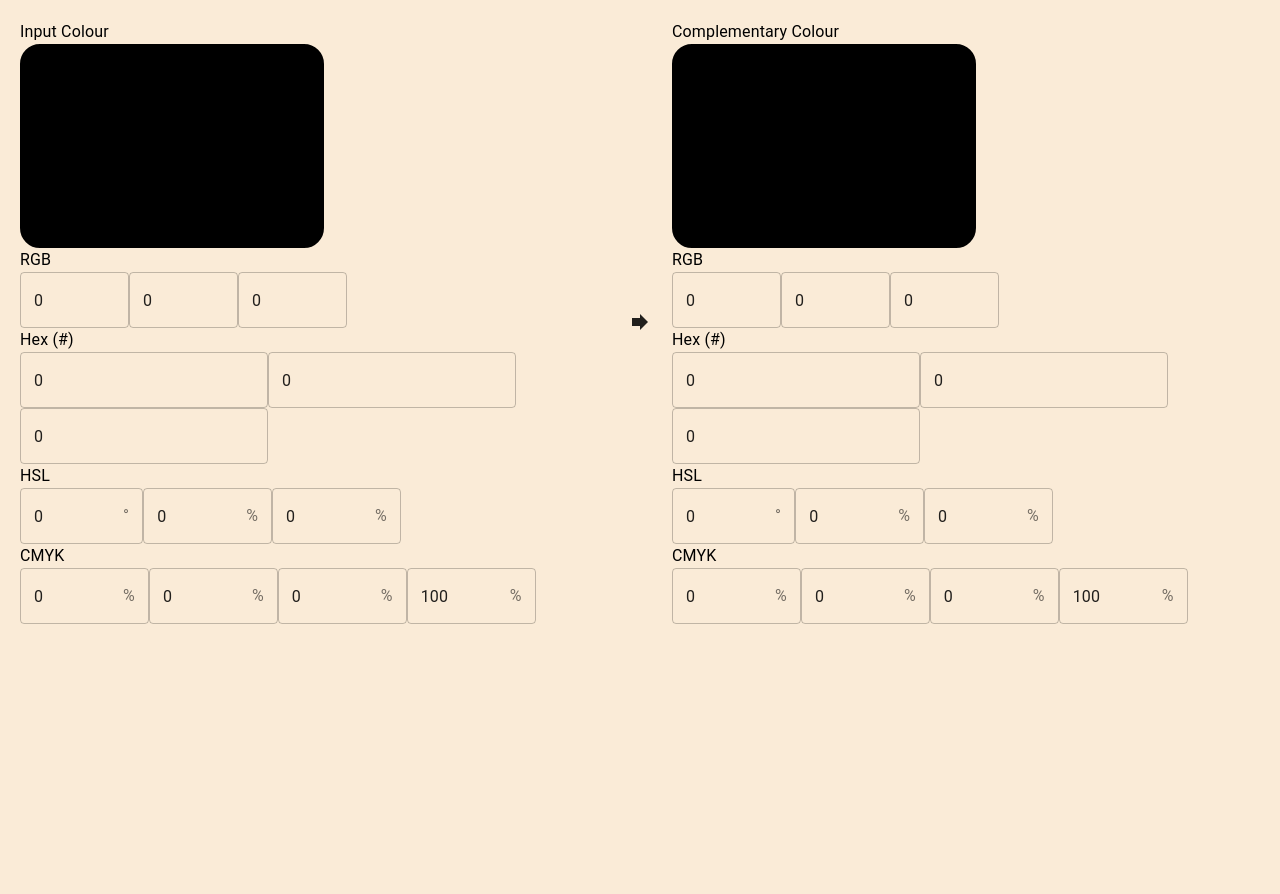
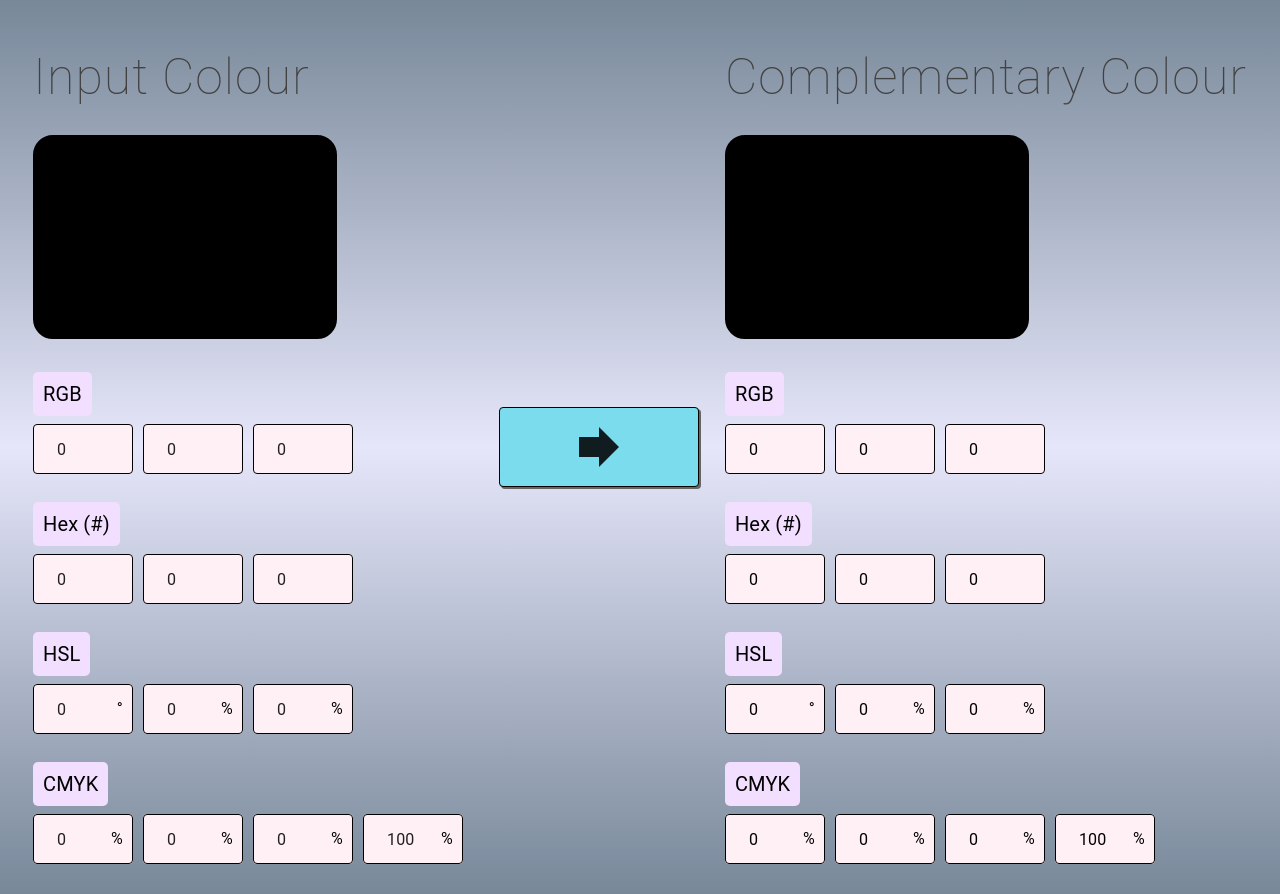
Before and after one commit to AkThao/complementary-colours, a React (Create React App) app: page / in a window 1280 px wide. Before the commit the page ends 800 px from the top, so only its background shows below. Built offline with nearby package versions, Linux system fonts and the light colour scheme.

Commit message:
A whole lot of styling and disable the output fields

```diff
--- a/package.json
+++ b/package.json
@@ -8,6 +8,7 @@
     "@testing-library/jest-dom": "^4.2.4",
     "@testing-library/react": "^9.5.0",
     "@testing-library/user-event": "^7.2.1",
+    "clsx": "^1.1.1",
     "color-convert": "^2.0.1",
     "react": "^16.13.1",
     "react-dom": "^16.13.1",
--- a/src/App.js
+++ b/src/App.js
@@ -10,6 +10,30 @@ const useStyles = makeStyles(() => ({
     display: "flex",
     justifyContent: "space-around",
     padding: 20,
+  },
+  button: {
+    height: 80,
+    width: 200,
+    alignSelf: "center",
+    backgroundColor: "#7bdced",
+    border: "1px solid black",
+    boxShadow: "2px 2px #666",
+    "&:hover": {
+      backgroundColor: "#11aa00",
+      transition: "background-color 0.4s",
+      "& $arrow": {
+        fontSize: 75,
+      },
+    },
+    "&:active": {
+      boxShadow: "none",
+      transform: "translate(2px, 2px)",
+      transition: "box-shadow transform 0.4s",
+    },
+  },
+  arrow: {
+    fontSize: 60,
+    transition: "font-size 0.4s",
   },
 }));
 
@@ -34,8 +58,8 @@ function App() {
           colour={inputColour}
           handleColourChange={setInputColour}
         />
-        <Button onClick={calculateComplementary}>
-          <ForwardIcon />
+        <Button onClick={calculateComplementary} className={classes.button}>
+          <ForwardIcon className={classes.arrow} />
         </Button>
         <OutputSection colour={outputColour} />
       </div>
--- a/src/ColourDisplayBox.js
+++ b/src/ColourDisplayBox.js
@@ -8,6 +8,7 @@ const useStyles = makeStyles(() => ({
     height: 200,
     border: "2px solid black",
     borderRadius: 20,
+    margin: "20px 0px 40px 0px",
     backgroundColor: props => props.colour,
   },
 }));
--- a/src/ColourFields/CmykField.js
+++ b/src/ColourFields/CmykField.js
@@ -4,15 +4,63 @@ import {
   Typography,
   InputAdornment,
   Tooltip,
+  makeStyles,
 } from "@material-ui/core";
+import clsx from "clsx";
+
+const useStyles = makeStyles((theme) => ({
+  textField: theme.textField,
+  textFieldCustomBorder: {
+    "& .MuiOutlinedInput-notchedOutline": {
+      borderColor: "black",
+      borderWidth: 1,
+    },
+    "&:hover .MuiOutlinedInput-notchedOutline": {
+      borderColor: (props) => {
+        return `${props.colour}`;
+      },
+      borderWidth: 2,
+    },
+    "&.Mui-focused .MuiOutlinedInput-notchedOutline": {
+      borderColor: (props) => {
+        return `${props.colour}`;
+      },
+      borderWidth: 2,
+    },
+    "&.Mui-disabled": {
+      color: "black",
+    },
+    "&.Mui-disabled .MuiOutlinedInput-notchedOutline": {
+      borderColor: "black",
+      borderWidth: 1,
+    },
+    "&.Mui-disabled:hover .MuiOutlinedInput-notchedOutline": {
+      borderWidth: 2,
+    },
+  },
+  label: theme.label,
+  labelContainer: theme.labelContainer,
+  inputAdornment: {
+    "& .MuiTypography-body1": {
+      color: "black",
+    },
+  },
+}));
 
 const TooltipTextField = (props) => {
+  const classes = useStyles(props);
+
   return (
     <Tooltip arrow title={props.title}>
       <TextField
         variant="outlined"
         InputProps={{
-          endAdornment: <InputAdornment position="end">%</InputAdornment>,
+          endAdornment: (
+            <InputAdornment className={classes.inputAdornment} position="end">
+              %
+            </InputAdornment>
+          ),
+          className: clsx(classes.textField, classes.textFieldCustomBorder),
         }}
         inputProps={{
           min: 0,
@@ -22,93 +70,50 @@ const TooltipTextField = (props) => {
         placeholder="0%"
         onChange={props.onChange}
         value={props.value}
+        disabled={!props.input}
       />
     </Tooltip>
   );
 };
 
 const CmykField = (props) => {
+  const classes = useStyles();
+
   return (
     <>
       <Tooltip arrow title="Four CMYK components, each in the range 0-100%">
-        <Typography>CMYK</Typography>
+        <Typography className={classes.labelContainer}>
+          <span className={classes.label}>CMYK</span>
+        </Typography>
       </Tooltip>
       <TooltipTextField
         title="Cyan: 0-100%"
         value={props.value[0]}
         onChange={props.onChangeC}
+        colour="cyan"
+        input={props.input}
       />
       <TooltipTextField
         title="Magenta: 0-100%"
         value={props.value[1]}
         onChange={props.onChangeM}
+        colour="magenta"
+        input={props.input}
       />
       <TooltipTextField
         title="Yellow: 0-100%"
         value={props.value[2]}
         onChange={props.onChangeY}
+        colour="yellow"
+        input={props.input}
       />
       <TooltipTextField
         title="Black: 0-100%"
         value={props.value[3]}
         onChange={props.onChangeK}
+        colour="black"
+        input={props.input}
       />
-      {/* <TextField
-        variant="outlined"
-        InputProps={{
-          endAdornment: <InputAdornment position="end">%</InputAdornment>,
-        }}
-        inputProps={{
-          min: 0,
-          max: 100,
-        }}
-        type="number"
-        placeholder="0%"
-        onChange={props.onChangeC}
-        value={props.value[0]}
-      />
-      <TextField
-        variant="outlined"
-        InputProps={{
-          endAdornment: <InputAdornment position="end">%</InputAdornment>,
-        }}
-        inputProps={{
-          min: 0,
-          max: 100,
-        }}
-        type="number"
-        placeholder="0%"
-        onChange={props.onChangeM}
-        value={props.value[1]}
-      />
-      <TextField
-        variant="outlined"
-        InputProps={{
-          endAdornment: <InputAdornment position="end">%</InputAdornment>,
-        }}
-        type="number"
-        inputProps={{
-          min: 0,
-          max: 100,
-        }}
-        placeholder="0%"
-        onChange={props.onChangeY}
-        value={props.value[2]}
-      />
-      <TextField
-        variant="outlined"
-        InputProps={{
-          endAdornment: <InputAdornment position="end">%</InputAdornment>,
-        }}
-        inputProps={{
-          min: 0,
-          max: 100,
-        }}
-        type="number"
-        placeholder="0%"
-        onChange={props.onChangeK}
-        value={props.value[3]}
-      /> */}
     </>
   );
 };
--- a/src/ColourFields/HexField.js
+++ b/src/ColourFields/HexField.js
@@ -1,39 +1,90 @@
 import React from "react";
-import { TextField, Typography, Tooltip } from "@material-ui/core";
+import { TextField, Typography, Tooltip, makeStyles } from "@material-ui/core";
+import clsx from "clsx";
+
+const useStyles = makeStyles((theme) => ({
+  textField: theme.textField,
+  textFieldCustomBorder: {
+    "& .MuiOutlinedInput-notchedOutline": {
+      borderColor: "black",
+      borderWidth: 1,
+    },
+    "&:hover .MuiOutlinedInput-notchedOutline": {
+      borderColor: (props) => {
+        return `${props.colour}`;
+      },
+      borderWidth: 2,
+    },
+    "&.Mui-focused .MuiOutlinedInput-notchedOutline": {
+      borderColor: (props) => {
+        return `${props.colour}`;
+      },
+      borderWidth: 2,
+    },
+    "&.Mui-disabled": {
+      color: "black",
+    },
+    "&.Mui-disabled .MuiOutlinedInput-notchedOutline": {
+      borderColor: "black",
+      borderWidth: 1,
+    },
+    "&.Mui-disabled:hover .MuiOutlinedInput-notchedOutline": {
+      borderWidth: 2,
+    },
+  },
+  label: theme.label,
+  labelContainer: theme.labelContainer,
+}));
 
 const TooltipTextField = (props) => {
+  const classes = useStyles(props);
+
   return (
     <Tooltip arrow title={props.title}>
       <TextField
+        InputProps={{
+          className: clsx(classes.textField, classes.textFieldCustomBorder),
+        }}
         variant="outlined"
         placeholder="00"
         onChange={props.onChange}
         value={props.value}
+        disabled={!props.input}
       />
     </Tooltip>
   );
 };
 
 const HexField = (props) => {
+  const classes = useStyles();
+
   return (
     <>
       <Tooltip arrow title="Three hex components, each in the range 00-FF">
-        <Typography>Hex (#)</Typography>
+        <Typography className={classes.labelContainer}>
+          <span className={classes.label}>Hex (#)</span>
+        </Typography>
       </Tooltip>
       <TooltipTextField
         title="Red: 00-FF"
         value={props.value[0]}
         onChange={props.onChangeR}
+        colour="red"
+        input={props.input}
       />
       <TooltipTextField
         title="Green: 00-FF"
         value={props.value[1]}
         onChange={props.onChangeG}
+        colour="green"
+        input={props.input}
       />
       <TooltipTextField
         title="Blue: 00-FF"
         value={props.value[2]}
         onChange={props.onChangeB}
+        colour="blue"
+        input={props.input}
       />
     </>
   );
--- a/src/ColourFields/HslField.js
+++ b/src/ColourFields/HslField.js
@@ -4,15 +4,59 @@ import {
   TextField,
   Typography,
   Tooltip,
+  makeStyles,
 } from "@material-ui/core";
+import clsx from "clsx";
+
+const useStyles = makeStyles((theme) => ({
+  textField: theme.textField,
+  textFieldCustomBorder: {
+    "& .MuiOutlinedInput-notchedOutline": {
+      borderColor: "black",
+      borderWidth: 1,
+    },
+    "&:hover .MuiOutlinedInput-notchedOutline": {
+      borderColor: "black",
+      borderWidth: 2,
+    },
+    "&.Mui-focused .MuiOutlinedInput-notchedOutline": {
+      borderColor: "black",
+      borderWidth: 2,
+    },
+    "&.Mui-disabled": {
+      color: "black",
+    },
+    "&.Mui-disabled .MuiOutlinedInput-notchedOutline": {
+      borderColor: "black",
+      borderWidth: 1,
+    },
+    "&.Mui-disabled:hover .MuiOutlinedInput-notchedOutline": {
+      borderWidth: 2,
+    },
+  },
+  label: theme.label,
+  labelContainer: theme.labelContainer,
+  inputAdornment: {
+    "& .MuiTypography-body1": {
+      color: "black",
+    },
+  },
+}));
 
 const TooltipTextField = (props) => {
+  const classes = useStyles();
+
   return (
     <Tooltip arrow title={props.title}>
       <TextField
         variant="outlined"
         InputProps={{
-          endAdornment: <InputAdornment position="end">%</InputAdornment>,
+          endAdornment: (
+            <InputAdornment className={classes.inputAdornment} position="end">
+              %
+            </InputAdornment>
+          ),
+          className: clsx(classes.textField, classes.textFieldCustomBorder),
         }}
         inputProps={{
           min: 0,
@@ -22,6 +66,7 @@ const TooltipTextField = (props) => {
         placeholder="0%"
         onChange={props.onChange}
         value={props.value}
+        disabled={!props.input}
       />
     </Tooltip>
   );
@@ -29,6 +74,7 @@ const TooltipTextField = (props) => {
 
 const HslField = (props) => {
   const degree = String.fromCharCode(176);
+  const classes = useStyles();
 
   return (
     <>
@@ -36,15 +82,20 @@ const HslField = (props) => {
         arrow
         title={`Three HSL components, with ranges of 0-360${degree}, 0-100% and 0-100%`}
       >
-        <Typography>HSL</Typography>
+        <Typography className={classes.labelContainer}>
+          <span className={classes.label}>HSL</span>
+        </Typography>
       </Tooltip>
       <Tooltip arrow title={`Hue: 0-360${degree}`}>
         <TextField
           variant="outlined"
           InputProps={{
             endAdornment: (
-              <InputAdornment position="end">{degree}</InputAdornment>
+              <InputAdornment className={classes.inputAdornment} position="end">
+                {degree}
+              </InputAdornment>
             ),
+            className: clsx(classes.textField, classes.textFieldCustomBorder),
           }}
           inputProps={{
             min: 0,
@@ -54,17 +105,20 @@ const HslField = (props) => {
           placeholder={`0${degree}`}
           onChange={props.onChangeH}
           value={props.value[0]}
+          disabled={!props.input}
         />
       </Tooltip>
       <TooltipTextField
         title="Saturation: 0-100%"
         value={props.value[1]}
         onChange={props.onChangeS}
+        input={props.input}
       />
       <TooltipTextField
         title="Lightness: 0-100%"
         value={props.value[2]}
         onChange={props.onChangeL}
+        input={props.input}
       />
     </>
   );
--- a/src/ColourFields/RgbField.js
+++ b/src/ColourFields/RgbField.js
@@ -1,41 +1,92 @@
 import React from "react";
-import { TextField, Typography, Tooltip } from "@material-ui/core";
+import { TextField, Typography, Tooltip, makeStyles } from "@material-ui/core";
+import clsx from "clsx";
+
+const useStyles = makeStyles((theme) => ({
+  textField: theme.textField,
+  textFieldCustomBorder: {
+    "& .MuiOutlinedInput-notchedOutline": {
+      borderColor: "black",
+      borderWidth: 1,
+    },
+    "&:hover .MuiOutlinedInput-notchedOutline": {
+      borderColor: (props) => {
+        return `${props.colour}`;
+      },
+      borderWidth: 2,
+    },
+    "&.Mui-focused .MuiOutlinedInput-notchedOutline": {
+      borderColor: (props) => {
+        return `${props.colour}`;
+      },
+      borderWidth: 2,
+    },
+    "&.Mui-disabled": {
+      color: "black",
+    },
+    "&.Mui-disabled .MuiOutlinedInput-notchedOutline": {
+      borderColor: "black",
+      borderWidth: 1,
+    },
+    "&.Mui-disabled:hover .MuiOutlinedInput-notchedOutline": {
+      borderWidth: 2,
+    },
+  },
+  label: theme.label,
+  labelContainer: theme.labelContainer,
+}));
 
 const TooltipTextField = (props) => {
+  const classes = useStyles(props);
+
   return (
     <Tooltip arrow title={props.title}>
       <TextField
+        InputProps={{
+          className: clsx(classes.textField, classes.textFieldCustomBorder),
+        }}
         variant="outlined"
         inputProps={{ min: 0, max: 255 }}
         placeholder="000"
         type="number"
         onChange={props.onChange}
         value={props.value}
+        disabled={!props.input}
       />
     </Tooltip>
   );
 };
 
 const RgbField = (props) => {
+  const classes = useStyles();
+
   return (
     <>
       <Tooltip arrow title="Three RGB components, each in the range 0-255">
-        <Typography>RGB</Typography>
+        <Typography className={classes.labelContainer}>
+          <span className={classes.label}>RGB</span>
+        </Typography>
       </Tooltip>
       <TooltipTextField
         title="Red: 0-255"
         value={props.value[0]}
         onChange={props.onChangeR}
+        colour="red"
+        input={props.input}
       />
       <TooltipTextField
         title="Green: 0-255"
         value={props.value[1]}
         onChange={props.onChangeG}
+        colour="green"
+        input={props.input}
       />
       <TooltipTextField
         title="Blue: 0-255"
         value={props.value[2]}
         onChange={props.onChangeB}
+        colour="blue"
+        input={props.input}
       />
     </>
   );
--- a/src/InputSection.js
+++ b/src/InputSection.js
@@ -1,13 +1,19 @@
 import React, { useState, useEffect } from "react";
 import convert from "color-convert";
-import { Typography } from "@material-ui/core";
+import { Typography, makeStyles } from "@material-ui/core";
 import ColourDisplayBox from "./ColourDisplayBox";
 import RgbField from "./ColourFields/RgbField";
 import HexField from "./ColourFields/HexField";
 import HslField from "./ColourFields/HslField";
 import CmykField from "./ColourFields/CmykField";
 
-const InputSection = (props) => {
+const useStyles = makeStyles((theme) => ({
+  title: theme.title,
+}));
+
+export default (props) => {
+  const classes = useStyles();
+
   const [lastColourUpdated, setLastColourUpdated] = useState();
 
   const [state, setState] = useState({
@@ -149,36 +155,39 @@ const InputSection = (props) => {
   return (
     <>
       <div>
-        <Typography>Input Colour</Typography>
+        <Typography className={classes.title}>Input Colour</Typography>
         <ColourDisplayBox colour={props.colour} />
         <RgbField
           onChangeR={handleChange("rgbR")}
           onChangeG={handleChange("rgbG")}
           onChangeB={handleChange("rgbB")}
           value={[state.rgbR, state.rgbG, state.rgbB]}
-        />
+          input={true}
+          />
         <HexField
           onChangeR={handleChange("hexR")}
           onChangeG={handleChange("hexG")}
           onChangeB={handleChange("hexB")}
           value={[state.hexR, state.hexG, state.hexB]}
-        />
+          input={true}
+          input={true}
+          />
         <HslField
           onChangeH={handleChange("hslH")}
           onChangeS={handleChange("hslS")}
           onChangeL={handleChange("hslL")}
           value={[state.hslH, state.hslS, state.hslL]}
-        />
+          input={true}
+          />
         <CmykField
           onChangeC={handleChange("cmykC")}
           onChangeM={handleChange("cmykM")}
           onChangeY={handleChange("cmykY")}
           onChangeK={handleChange("cmykK")}
           value={[state.cmykC, state.cmykM, state.cmykY, state.cmykK]}
+          input={true}
         />
       </div>
     </>
   );
 };
-
-export default InputSection;
--- a/src/OutputSection.js
+++ b/src/OutputSection.js
@@ -1,13 +1,18 @@
 import React from "react";
 import convert from "color-convert";
-import { Typography } from "@material-ui/core";
+import { Typography, makeStyles } from "@material-ui/core";
 import ColourDisplayBox from "./ColourDisplayBox";
 import RgbField from "./ColourFields/RgbField";
 import HexField from "./ColourFields/HexField";
 import HslField from "./ColourFields/HslField";
 import CmykField from "./ColourFields/CmykField";
 
-const OutputSection = (props) => {
+const useStyles = makeStyles((theme) => ({
+  title: theme.title,
+}));
+
+export default (props) => {
+  const classes = useStyles();
   const rgb = convert.hex.rgb(props.colour);
   const hsl = convert.hex.hsl(props.colour);
   const cmyk = convert.hex.cmyk(props.colour);
@@ -15,9 +20,9 @@ const OutputSection = (props) => {
   return (
     <>
       <div>
-        <Typography>Complementary Colour</Typography>
+        <Typography className={classes.title}>Complementary Colour</Typography>
         <ColourDisplayBox colour={props.colour} />
-        <RgbField value={[rgb[0], rgb[1], rgb[2]]} />
+        <RgbField value={[rgb[0], rgb[1], rgb[2]]} input={false} />
         {props.colour.length === 4 ? (
           <HexField
             value={[
@@ -25,6 +30,7 @@ const OutputSection = (props) => {
               props.colour.slice(2, 3),
               props.colour.slice(3, 4),
             ]}
+            input={false}
           />
         ) : (
           <HexField
@@ -33,14 +39,13 @@ const OutputSection = (props) => {
               props.colour.slice(3, 5),
               props.colour.slice(5, 7),
             ]}
+            input={false}
           />
         )}
 
-        <HslField value={[hsl[0], hsl[1], hsl[2]]} />
-        <CmykField value={[cmyk[0], cmyk[1], cmyk[2], cmyk[3]]} />
+        <HslField value={[hsl[0], hsl[1], hsl[2]]} input={false} />
+        <CmykField value={[cmyk[0], cmyk[1], cmyk[2], cmyk[3]]} input={false} />
       </div>
     </>
   );
 };
-
-export default OutputSection;
--- a/src/index.css
+++ b/src/index.css
@@ -1,4 +1,5 @@
-html, body {
+html,
+body {
   margin: 0;
   padding: 0;
   font-family: -apple-system, BlinkMacSystemFont, "Segoe UI", "Roboto", "Oxygen",
@@ -6,7 +7,8 @@ html, body {
     sans-serif;
   -webkit-font-smoothing: antialiased;
   -moz-osx-font-smoothing: grayscale;
-  background-color: antiquewhite;
+  /* background-color: lavender; */
+  background-image: linear-gradient(lightslategrey, lavender, lightslategrey);
 }
 
 code {
--- a/src/index.js
+++ b/src/index.js
@@ -2,5 +2,12 @@ import React from "react";
 import ReactDOM from "react-dom";
 import "./index.css";
 import App from "./App";
+import { ThemeProvider } from "@material-ui/core/styles";
+import theme from "./theme";
 
-ReactDOM.render(<App />, document.getElementById("root"));
+ReactDOM.render(
+  <ThemeProvider theme={theme}>
+    <App />
+  </ThemeProvider>,
+  document.getElementById("root")
+);
--- /dev/null
+++ b/src/theme.js
@@ -0,0 +1,34 @@
+import { createMuiTheme } from "@material-ui/core/styles";
+import grey from "@material-ui/core/colors/grey";
+import red from "@material-ui/core/colors/red";
+import green from "@material-ui/core/colors/green";
+import blue from "@material-ui/core/colors/blue";
+
+export default createMuiTheme({
+  title: {
+    color: grey[800],
+    fontSize: 50,
+    fontWeight: 100,
+    marginTop: 20,
+    letterSpacing: "1px",
+  },
+  labelContainer: {
+    marginBottom: 5,
+    marginTop: 25,
+  },
+  label: {
+    fontSize: 20,
+    fontWeight: "400",
+    color: "black",
+    backgroundColor: "#f2deff",
+    padding: 10,
+    borderRadius: 5,
+  },
+  textField: {
+    height: 50,
+    width: 100,
+    padding: 10,
+    margin: "10px 10px 10px 0px",
+    background: "lavenderblush",
+  },
+});
```
